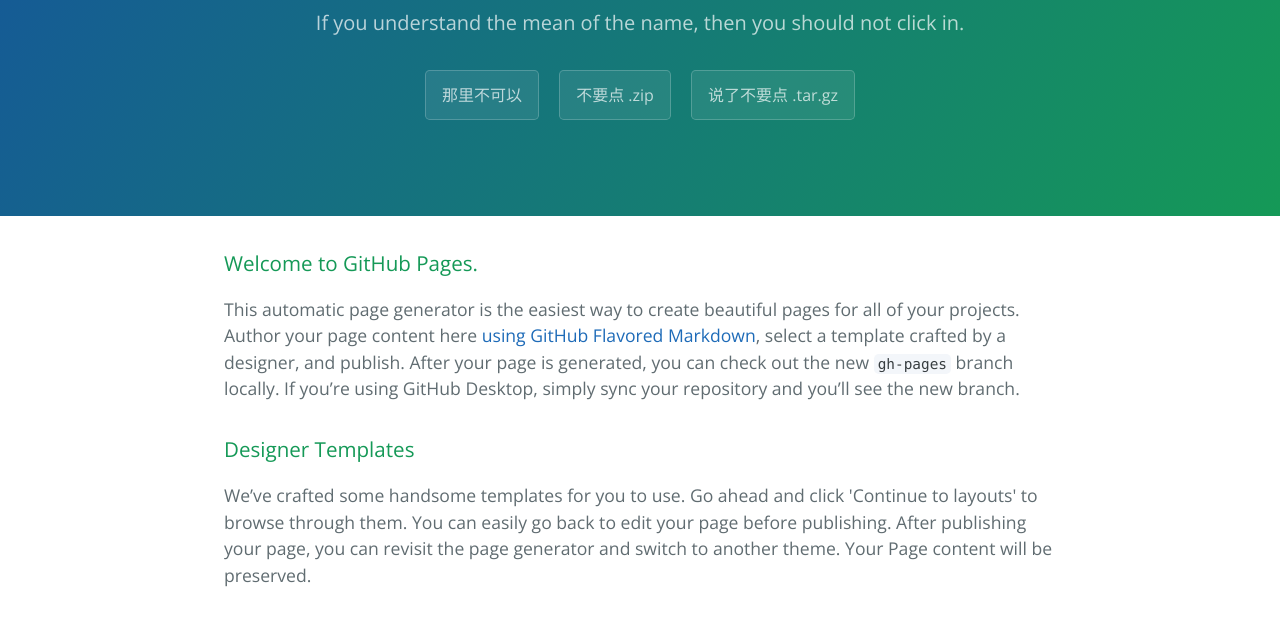
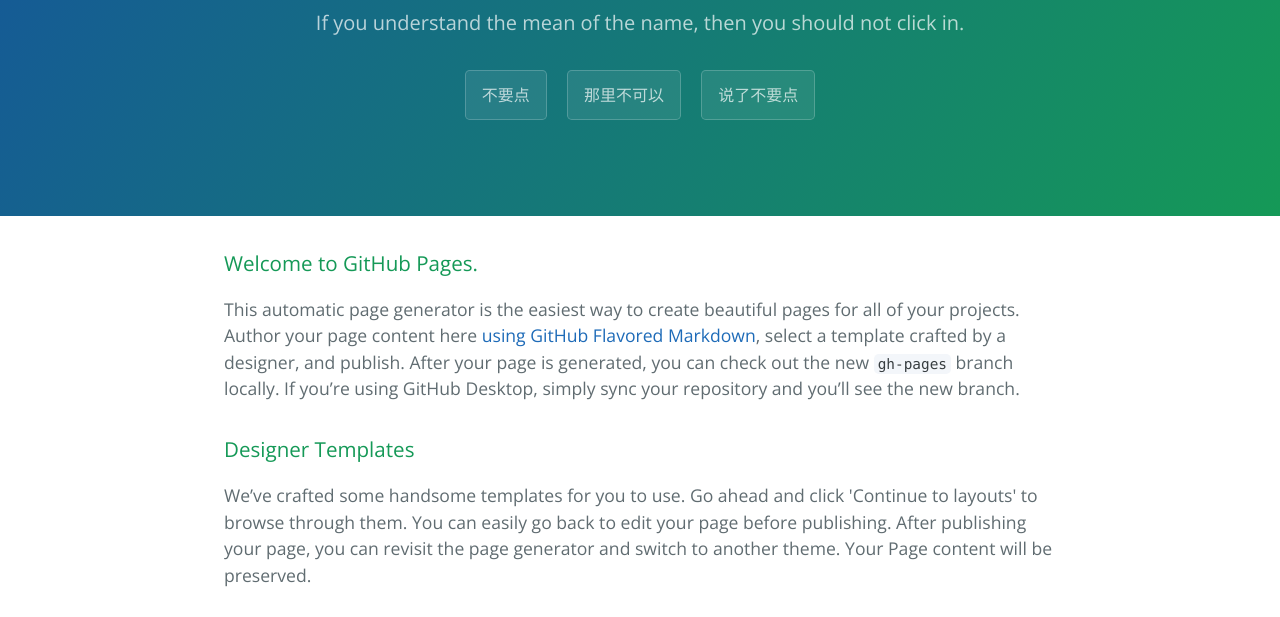
Before and after one commit to wsbobsw/hehe.wobuzhidao.zaiganshenme, a plain HTML site: page index.html in a window 1280 px wide. Shown: the part 167-784 px from the top of the page. Drawn offline with nearby package versions, Linux system fonts and the light colour scheme.

Commit message:
Update index.html

```diff
--- a/index.html
+++ b/index.html
@@ -13,9 +13,9 @@
     <section class="page-header">
       <h1 class="project-name">Hehe.wobuzhidao.zaiganshenme</h1>
       <h2 class="project-tagline">If you understand the mean of the name, then you should not click in.</h2>
-      <a href="https://github.com/wsbobsw/hehe.wobuzhidao.zaiganshenme" class="btn">那里不可以</a>
-      <a href="https://github.com/wsbobsw/hehe.wobuzhidao.zaiganshenme/zipball/master" class="btn">不要点 .zip</a>
-      <a href="https://github.com/wsbobsw/hehe.wobuzhidao.zaiganshenme/tarball/master" class="btn">说了不要点 .tar.gz</a>
+      <a href="https://github.com/wsbobsw/hehe.wobuzhidao.zaiganshenme" class="btn">不要点</a>
+      <a href="https://github.com/wsbobsw/hehe.wobuzhidao.zaiganshenme/zipball/master" class="btn">那里不可以</a>
+      <a href="https://github.com/wsbobsw/hehe.wobuzhidao.zaiganshenme/tarball/master" class="btn">说了不要点</a>
     </section>
 
     <section class="main-content">
```
